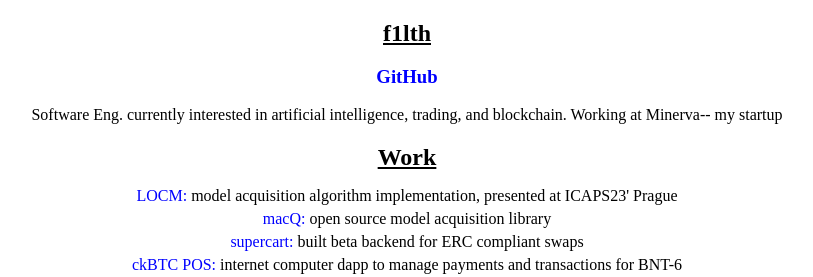
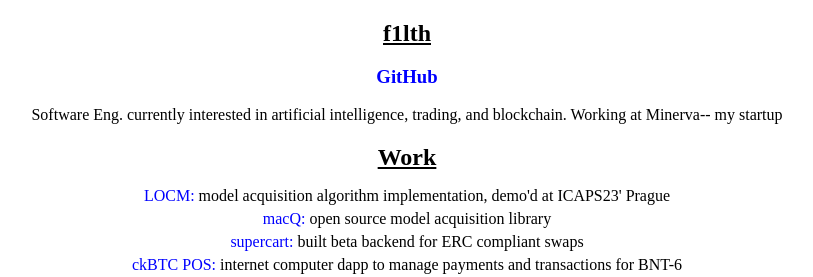
Before and after one commit to f1lth/html-portfolio, a React (Create React App) app: page / in a window 1280 px wide. Shown: the top 277 px of the page, without its empty margins (233-1046 px from the left). Built offline with nearby package versions, Linux system fonts and the light colour scheme.

Commit message:
lang change

```diff
--- a/src/App.js
+++ b/src/App.js
@@ -14,7 +14,7 @@
 
         <ul>
 
-          <li><a href="https://icaps23.icaps-conference.org/program/tutorials/model/">LOCM: </a> model acquisition algorithm implementation, presented at ICAPS23' Prague</li>
+          <li><a href="https://icaps23.icaps-conference.org/program/tutorials/model/">LOCM: </a> model acquisition algorithm implementation, demo'd at ICAPS23' Prague</li>
           <li><a href="https://github.com/AI-Planning/macq"> macQ:  </a> open source model acquisition library</li>
           <li><a href="https://supercart.ai/">supercart: </a>  built beta backend for ERC compliant swaps</li>
           <li><a href="https://aupl6-yaaaa-aaaak-ae3eq-cai.icp0.io/">ckBTC POS: </a>  internet computer dapp to manage payments and transactions for BNT-6</li>
```
